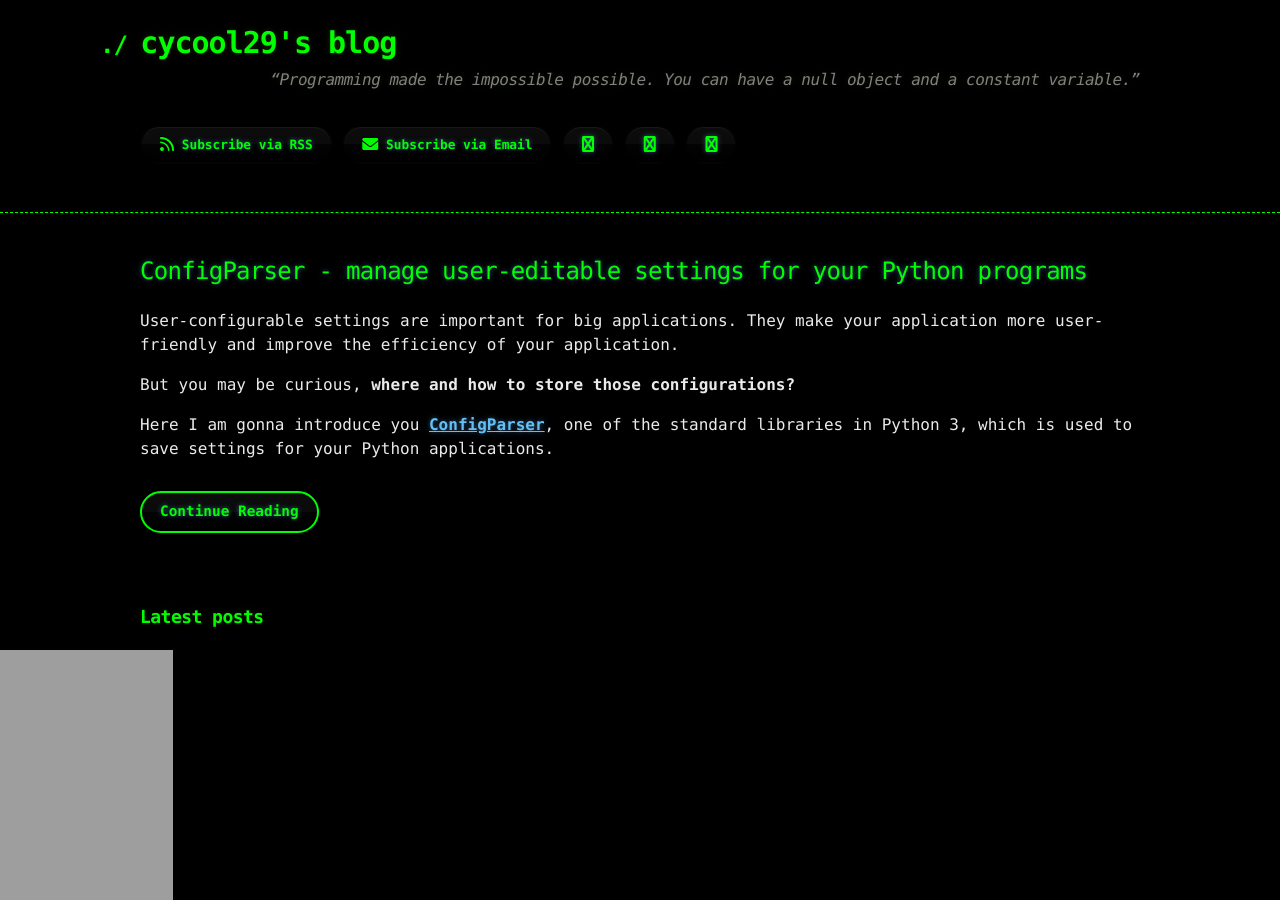
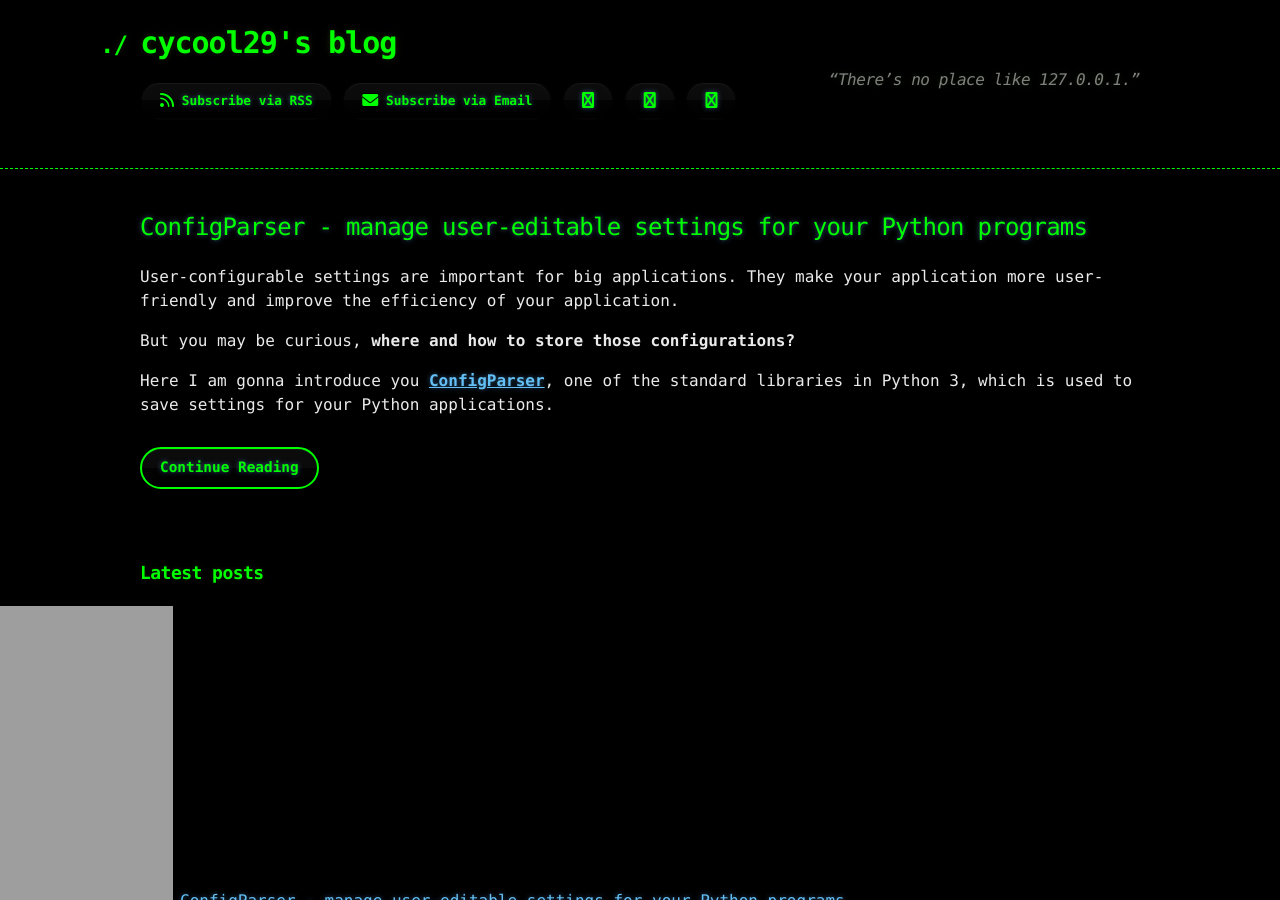
Before and after one commit to cycool29/cycool29.github.io, a Jekyll site: the page built from index.md, in a window 1280 px wide and 900 px high. Built offline with Jekyll 4.4.1, drawn with Linux system fonts in a browser that asks for light colours; a style sheet for code colours, icons or effects is not loaded.

Commit message:
Update quotes

```diff
--- a/_config.yml
+++ b/_config.yml
@@ -1,6 +1,6 @@
 title: cycool29's blog
 comments: Comments
-description: "“Programming made the impossible possible. You can have a null object and a constant variable.” "
+description: "“There’s no place like 127.0.0.1.” "
 remote_theme: jekyll-theme-hacker
 author: cycool29
 github:
```
